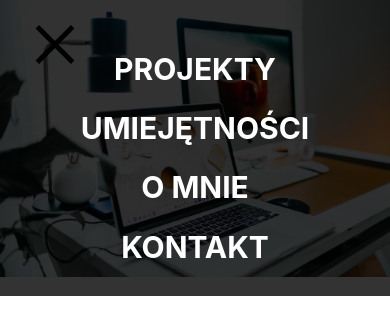
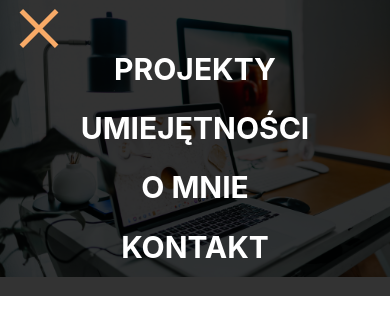
Before and after one commit to RudnickiPawel/p_rudnicki_portfolio, a React (Create React App) app: page / in a window 390 px wide. Shown: the top 334 px of the page. Built offline with nearby package versions, Linux system fonts and the light colour scheme.

Commit message:
hover effects for navs, navbar initial visibility

```diff
--- a/src/components/Header/Hamburger/_Hamburger.sass
+++ b/src/components/Header/Hamburger/_Hamburger.sass
@@ -7,8 +7,13 @@
   display: flex
   flex-direction: column
   justify-content: space-between
-  // border-radius: 19%
-  // background-color: rgba(0, 0, 0, 0.5)
+  &:hover
+    cursor: pointer
+    .Hamburger__line1, .Hamburger__line2, .Hamburger__line3
+      background-color: white
+  @media screen and ( max-width: 400px )
+    margin: 10px
+
   @media ( min-width: 769px )
     display: none
     position: relative
@@ -33,15 +38,8 @@
       .Hamburger__line1, .Hamburger__line2, .Hamburger__line3
         left: 25%
 
-  // &__line1
-  // &__line2
-  // &__line3
   &__line1, &__line2, &__line3
     position: relative
     height: 5px
     pointer-events: none
-    background-color: black
-    // background-color: rgb(0, 128, 0)
-    // border: 1px solid red
-    // transition: transform .3s ease-in-out, opacity .3s ease-in-out,
-    transition:
+    background-color: #f8aa67
--- a/src/components/Header/Header.js
+++ b/src/components/Header/Header.js
@@ -4,12 +4,14 @@ import Menu from './Menu/Menu';
 import { useState } from 'react';
 
 const Header = (props) => {
-  const [toggleMenu, setToggleMenu] = useState(1);
+  const isScreenWide = window.screen.width > 768;
+  // initially show menu on big width, and hide on small
+  const [toggleMenu, setToggleMenu] = useState(isScreenWide ? 1 : 0);
   const toggleMenuHandler = () => {
     setToggleMenu(prevToggleMenu => !prevToggleMenu)
   };
   return (
-    <div className={toggleMenu ? 'Header' : 'Header Header--backgroundOff'}  >
+    <div className='Header'>
       <Hamburger clicked={toggleMenuHandler} isMenuOn={toggleMenu}/>
       {toggleMenu ? <Menu /> : null}
     </div>
--- a/src/components/Header/Menu/Menu.js
+++ b/src/components/Header/Menu/Menu.js
@@ -4,7 +4,6 @@ const Menu = (props) => {
   return (
 
     <div className='Menu'>
-    {/* // <div className={toggleMenu ? 'Header' : 'Header Header--backgroundOff'}> */}
       <div className='Menu__link Menu__scrollToProjects'>PROJEKTY</div>
       <div className='Menu__link Menu__scrollToSkills'>UMIEJĘTNOŚCI</div>
       <div className='Menu__link Menu__scrollToAbout'>O MNIE</div>
--- a/src/components/Header/Menu/_Menu.sass
+++ b/src/components/Header/Menu/_Menu.sass
@@ -8,16 +8,17 @@
   overflow: hidden
   color: white
   @media ( min-width: 769px )
-    // display: flex
     padding: 15px 0
   & div
     padding: 3% 0
-    // width: 100%
     font-size: 30px
     font-weight: 700
     @media ( min-width: 769px )
       padding: 0
   &__link
     vertical-align: middle
+    cursor: pointer
     @media ( min-width: 769px )
       display: table-cell
+    &:hover
+      color: rgba(248,170,103,255)
--- a/src/components/Header/_Header.sass
+++ b/src/components/Header/_Header.sass
@@ -1,20 +1,7 @@
 .Header
   display: flex
   background-color: rgba(0, 0, 0, 0.8)
-  // position: fixed
   width: 100%
-  // max-width: 1920px
-  &--backgroundOff
-    background-color: transparent
-  // @media screen and ( max-width: 480px )
-    // padding: 15px 0
-  // @media ( min-width: 481px )
-    // padding: 3% 0
-  // @media screen and ( max-width: 768px )
-    // padding:
-  // @media ( min-width: 769px ) and ( max-width: 1024px )
-  //   padding: 3% 0
-  // @media ( min-width: 1025px ) and ( max-width: 1200px )
-  //   padding: 3% 0
-  // @media ( min-width: 1201px )
-  //   padding: 3% 0
+
+  @media screen and ( max-width: 768px )
+    position: fixed
--- a/src/styles/_App.sass
+++ b/src/styles/_App.sass
@@ -2,5 +2,4 @@
   text-align: center
   width: 100%
   margin: 0 auto
-  // margin-top: 90px
-  height: 5000px
+  height: 5000px //todo: delete later
--- a/src/styles/main.css
+++ b/src/styles/main.css
@@ -28,8 +28,10 @@ code {
   width: 100%;
 }
 
-.Header--backgroundOff {
-  background-color: transparent;
+@media screen and (max-width: 768px) {
+  .Header {
+    position: fixed;
+  }
 }
 
 .Hamburger {
@@ -48,6 +50,20 @@ code {
   -webkit-box-pack: justify;
       -ms-flex-pack: justify;
           justify-content: space-between;
+}
+
+.Hamburger:hover {
+  cursor: pointer;
+}
+
+.Hamburger:hover .Hamburger__line1, .Hamburger:hover .Hamburger__line2, .Hamburger:hover .Hamburger__line3 {
+  background-color: white;
+}
+
+@media screen and (max-width: 400px) {
+  .Hamburger {
+    margin: 10px;
+  }
 }
 
 @media (min-width: 769px) {
@@ -94,7 +110,7 @@ code {
   position: relative;
   height: 5px;
   pointer-events: none;
-  background-color: black;
+  background-color: #f8aa67;
 }
 
 .Menu {
@@ -128,12 +144,17 @@ code {
 
 .Menu__link {
   vertical-align: middle;
+  cursor: pointer;
 }
 
 @media (min-width: 769px) {
   .Menu__link {
     display: table-cell;
   }
+}
+
+.Menu__link:hover {
+  color: #f8aa67;
 }
 
 .Card {
```
